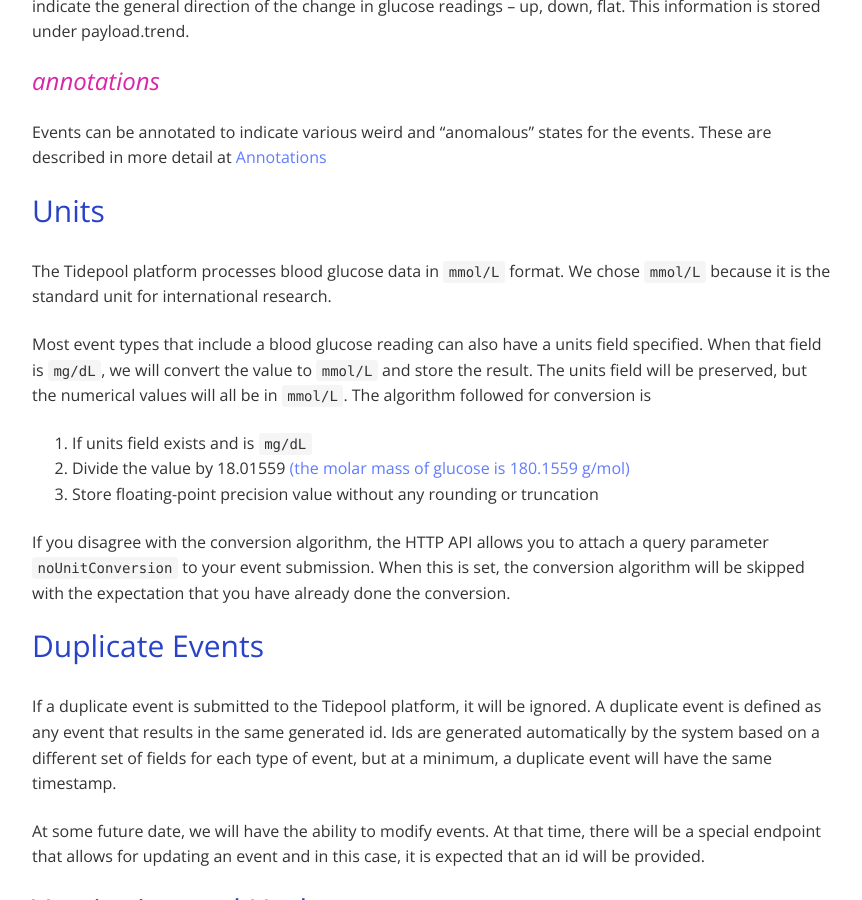
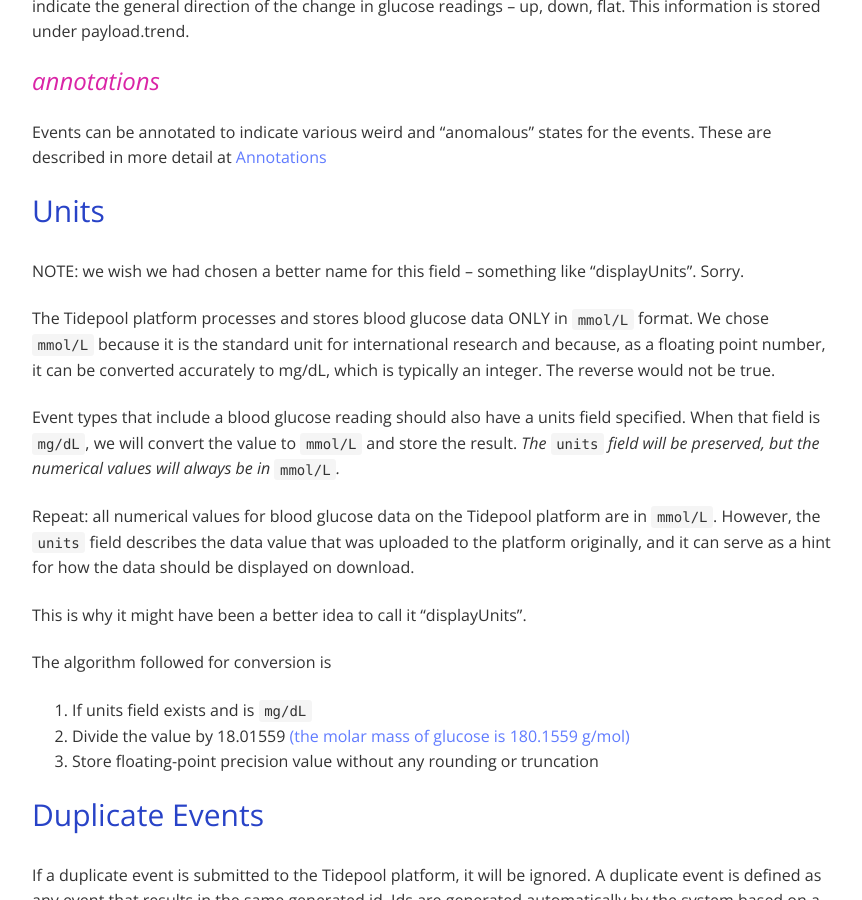
Before and after one commit to tidepool-org/tidepool-org.github.io, a Jekyll site: the page built from _docs/data-model/v1.md, in a window 1280 px wide and 900 px high, scrolled down 3597 px. Shown: the whole window, without its empty margins (208-1070 px from the left). Built offline with Jekyll 4.4.1, drawn with Linux system fonts in a browser that asks for light colours; nearby versions of some CDN libraries.

Commit message:
update comments on units

```diff
--- a/_docs/data-model/v1.md
+++ b/_docs/data-model/v1.md
@@ -100,15 +100,21 @@ Events can be annotated to indicate various weird and "anomalous" states for the
 
 ## Units
 
-The Tidepool platform processes blood glucose data in `mmol/L` format. We chose `mmol/L` because it is the standard unit for international research.
+NOTE: we wish we had chosen a better name for this field -- something like "displayUnits". Sorry.
 
-Most event types that include a blood glucose reading can also have a units field specified. When that field is `mg/dL`, we will convert the value to `mmol/L` and store the result. The units field will be preserved, but the numerical values will all be in `mmol/L`. The algorithm followed for conversion is
+The Tidepool platform processes and stores blood glucose data ONLY in `mmol/L` format. We chose `mmol/L` because it is the standard unit for international research and because, as a floating point number, it can be converted accurately to mg/dL, which is typically an integer. The reverse would not be true.
+
+Event types that include a blood glucose reading should also have a units field specified. When that field is `mg/dL`, we will convert the value to `mmol/L` and store the result. *The `units` field will be preserved, but the numerical values will always be in `mmol/L`.*
+
+Repeat: all numerical values for blood glucose data on the Tidepool platform are in `mmol/L`. However, the `units` field describes the data value that was uploaded to the platform originally, and it can serve as a hint for how the data should be displayed on download.
+
+This is why it might have been a better idea to call it "displayUnits".
+
+The algorithm followed for conversion is
 
 1. If units field exists and is `mg/dL`
 2. Divide the value by 18.01559 [(the molar mass of glucose is 180.1559 g/mol)](http://www.convertunits.com/molarmass/Glucose)
 3. Store floating-point precision value without any rounding or truncation
-
-If you disagree with the conversion algorithm, the HTTP API allows you to attach a query parameter `noUnitConversion` to your event submission. When this is set, the conversion algorithm will be skipped with the expectation that you have already done the conversion.
 
 ## Duplicate Events
 
```
